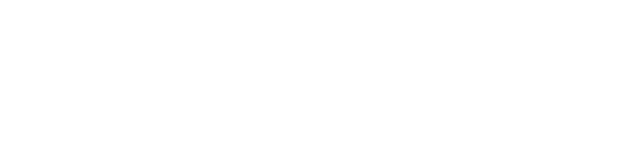
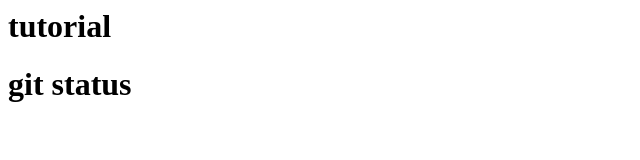
Before and after one commit to ryusei0709/git_test, a plain HTML site: page index.html in a window 1280 px wide. Shown: the whole page, without its empty margins (0-640 px from the left). Drawn offline with Linux system fonts and the light colour scheme.

Commit message:
git status message の追記

```diff
--- a/index.html
+++ b/index.html
@@ -1 +1,2 @@
-<h1><git tutorial/h1>
+<h1>tutorial</h1>
+<h1>git status</h1>
```
